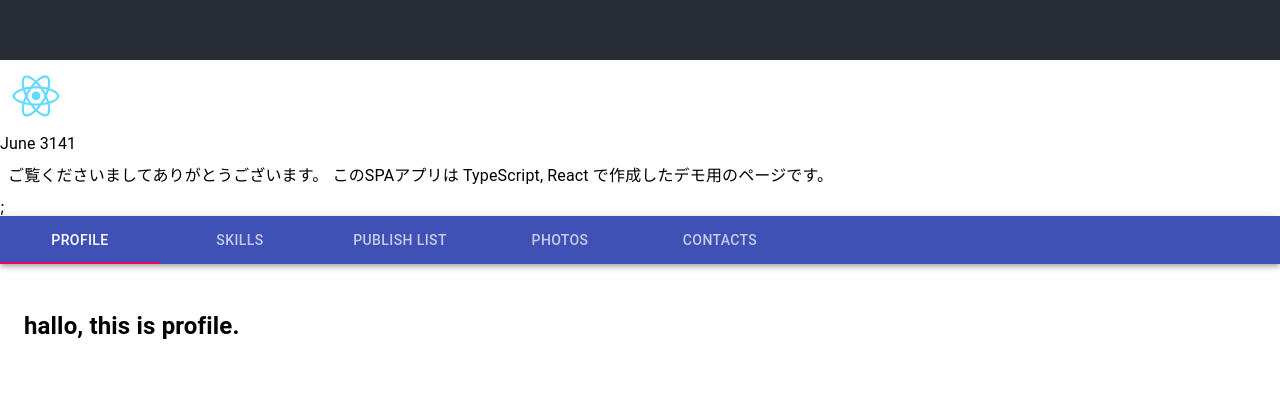
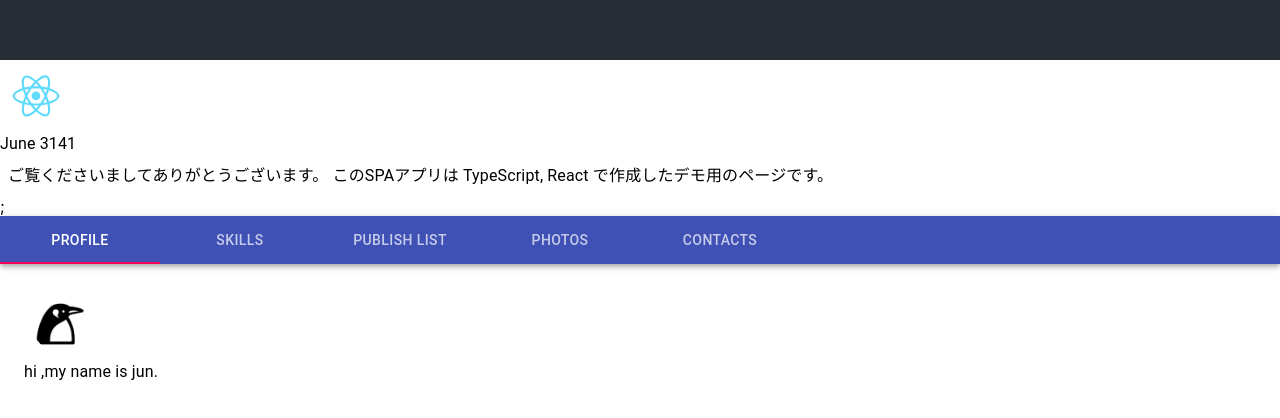
Before and after one commit to June3141/portfolio-react.github.io, a React (Create React App) app: page / in a window 1280 px wide. Shown: the part 180-598 px from the top of the page. Built offline with nearby package versions, Linux system fonts and the light colour scheme.

Commit message:
コンテンツ追加

```diff
--- /dev/null
+++ b/src/components/Profiles/AboutMe.tsx
@@ -0,0 +1,12 @@
+import React from 'react';
+import { Typography } from '@material-ui/core';
+import { ProfileIcon } from './ProfileIcon';
+
+export const AboutMe: React.FC = () => {
+  return (
+    <div className="aboutMe">
+      <ProfileIcon />
+      <Typography>hi ,my name is jun.</Typography>
+    </div>
+  );
+};
--- /dev/null
+++ b/src/components/Profiles/ProfileIcon.tsx
@@ -0,0 +1,34 @@
+import React from 'react';
+import { makeStyles } from '@material-ui/core/styles';
+import Avatar from '@material-ui/core/Avatar';
+
+import profileIconImage from '../../assets/images/profileIconImage.png';
+
+const useStyles = makeStyles((theme) => ({
+  root: {
+    display: 'flex',
+    '& > *': {
+      margin: theme.spacing(1),
+    },
+  },
+  icon: {
+    width: theme.spacing(7),
+    height: theme.spacing(7),
+  },
+}));
+
+export const ProfileIcon: React.FC = () => {
+  const classes = useStyles();
+
+  return (
+    <div className="ProfileIcon">
+      <div className={classes.root}>
+        <Avatar
+          alt="June3141"
+          src={profileIconImage}
+          className={classes.icon}
+        />
+      </div>
+    </div>
+  );
+};
--- a/src/pages/Profile.tsx
+++ b/src/pages/Profile.tsx
@@ -1,5 +1,11 @@
 import React from 'react';
 
+import { AboutMe } from '../components/Profiles/AboutMe';
+
 export const Profile: React.FC = () => {
-  return <h2>hallo, this is profile.</h2>;
+  return (
+    <div className="Profile">
+      <AboutMe />
+    </div>
+  );
 };
```
Also changed, not shown: src/assets/images/profileIconImage.png (added).
